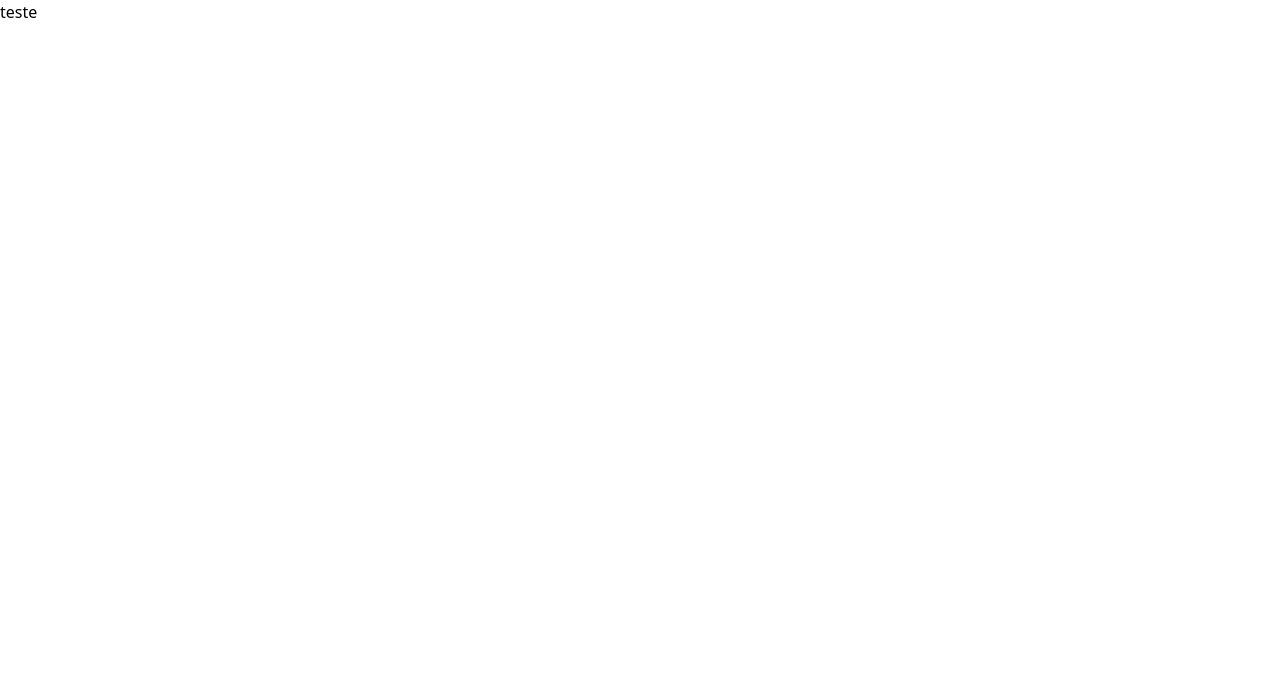
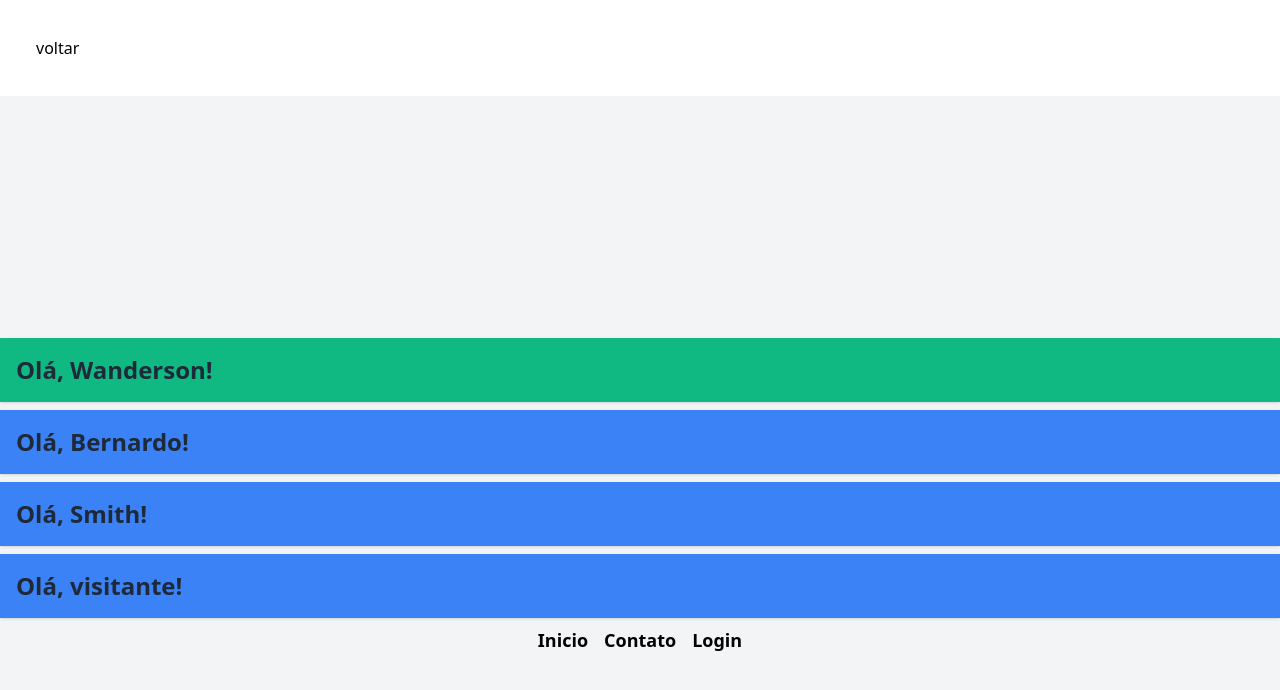
Before and after one commit to wandbferreira/nextjs, a Next.js app: page / in a window 1280 px wide. Shown: the top 690 px of the page. Built offline with nearby package versions, Linux system fonts and the light colour scheme.

Commit message:
fix build

```diff
--- /dev/null
+++ b/src/components/Topo/Topo.tsx
@@ -0,0 +1,28 @@
+interface HeaderProps {
+  nome: string;
+  formatName: (name: string) => string;
+  logged: boolean;
+}
+
+export default function Header(props: HeaderProps) {
+  return (
+    <header
+      style={headerStyle(props.nome)}
+      className="w-full bg-white shadow p-4 mb-2"
+    >
+      <h1 className="text-2xl font-bold text-gray-800">
+        {props.logged ? (
+          <p>Olá, {props.formatName(props.nome)}!</p>
+        ) : (
+          <p>Olá, visitante!</p>
+        )}
+      </h1>
+    </header>
+  );
+}
+
+function headerStyle(nome: string) {
+  return {
+    backgroundColor: nome.startsWith("W") ? "#10B981" : "#3B82F6",
+  };
+}
--- a/src/pages/_app.tsx
+++ b/src/pages/_app.tsx
@@ -1,6 +1,16 @@
 import "@/styles/globals.css";
 import type { AppProps } from "next/app";
+import Link from "next/link";
 
 export default function App({ Component, pageProps }: AppProps) {
-  return <Component {...pageProps} />;
+  return (
+    <section>
+      <header>
+        <Link className="p-4 m-5 block" href="/">
+          voltar
+        </Link>
+      </header>
+      <Component {...pageProps} />
+    </section>
+  );
 }
--- a/src/pages/_document.tsx
+++ b/src/pages/_document.tsx
@@ -1,8 +1,8 @@
-import { Html, Head, Main, NextScript } from "next/document";
+import { Head, Html, Main, NextScript } from "next/document";
 
 export default function Document() {
   return (
-    <Html lang="en">
+    <Html lang="pt-br">
       <Head />
       <body className="antialiased">
         <Main />
--- a/src/pages/api/hello.ts
+++ /dev/null
@@ -1,13 +0,0 @@
-// Next.js API route support: https://nextjs.org/docs/api-routes/introduction
-import type { NextApiRequest, NextApiResponse } from "next";
-
-type Data = {
-  name: string;
-};
-
-export default function handler(
-  req: NextApiRequest,
-  res: NextApiResponse<Data>,
-) {
-  res.status(200).json({ name: "John Doe" });
-}
--- /dev/null
+++ b/src/pages/contato/index.tsx
@@ -0,0 +1,15 @@
+import { useRouter } from "next/router";
+
+export default function Contato() {
+  const router = useRouter();
+  const { ref } = router.query;
+  return (
+    <main className="flex min-h-screen flex-col items-center justify-center bg-gray-100">
+      <h1 className="text-2xl font-bold text-gray-800">Pagina de Contato</h1>
+
+      <p>Entre em contato conosco pelo email:</p>
+
+      <p>Você estava em: {ref ?? "23"} </p>
+    </main>
+  );
+}
--- a/src/pages/index.tsx
+++ b/src/pages/index.tsx
@@ -1,7 +1,56 @@
+import Header from "@/components/Topo/Topo";
+import Link from "next/link";
+
+function getFirstName(nome: string) {
+  return nome.split(" ")[0];
+}
+
+function getLastName(nome: string) {
+  return nome.split(" ")[1];
+}
+
+const users = [
+  { logged: true, name: "Wanderson Ferreira", formatName: getFirstName },
+  { logged: true, name: "Bernardo Ferreira", formatName: getFirstName },
+  { logged: true, name: "John Smith", formatName: getLastName },
+  { logged: false, name: "Mary Smith", formatName: getLastName },
+];
+
 export default function Home() {
   return (
-    <main>
-      <h1>teste</h1>
+    <main className="flex min-h-screen flex-col items-center justify-center bg-gray-100">
+      {users.map((user, index) => (
+        <Header
+          key={index}
+          logged={user.logged}
+          nome={user.name}
+          formatName={user.formatName}
+        />
+      ))}
+
+      <nav>
+        <ul className="flex gap-4">
+          <li className="font-bold text-lg">
+            <Link href="/">Inicio</Link>
+          </li>
+          <li>
+            <Link
+              className="font-bold text-lg"
+              href={{
+                pathname: "/contato",
+                query: { ref: "home" },
+              }}
+            >
+              Contato
+            </Link>
+          </li>
+          <li>
+            <Link className="font-bold text-lg" href="/login">
+              Login
+            </Link>
+          </li>
+        </ul>
+      </nav>
     </main>
   );
 }
--- /dev/null
+++ b/src/pages/login.tsx
@@ -0,0 +1,28 @@
+export default function Login() {
+  return (
+    <main className="flex min-h-screen flex-col items-center justify-center bg-gray-100">
+      <h1 className="text-2xl font-bold text-gray-800">Página de Login</h1>
+
+      <form action="">
+        <input
+          type="text"
+          placeholder="Usuário"
+          className="border border-gray-300 rounded p-2 mb-4 w-64"
+        />
+        <br />
+        <input
+          type="password"
+          placeholder="Senha"
+          className="border border-gray-300 rounded p-2 mb-4 w-64"
+        />
+        <br />
+        <button
+          type="submit"
+          className="bg-blue-500 text-white rounded p-2 w-64 hover:bg-blue-600"
+        >
+          Entrar
+        </button>
+      </form>
+    </main>
+  );
+}
```
Also changed, not shown: package.json (+6 -6 lines), 1 other file (tests, documents, lock files or other folders).
